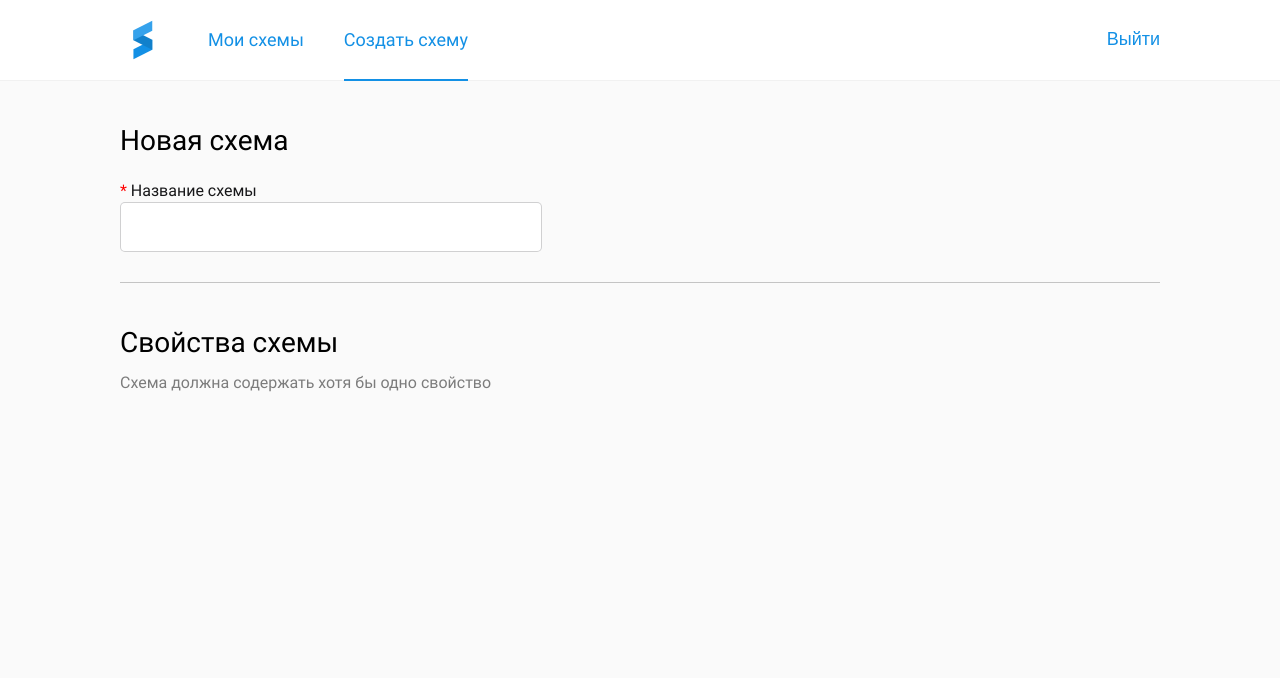
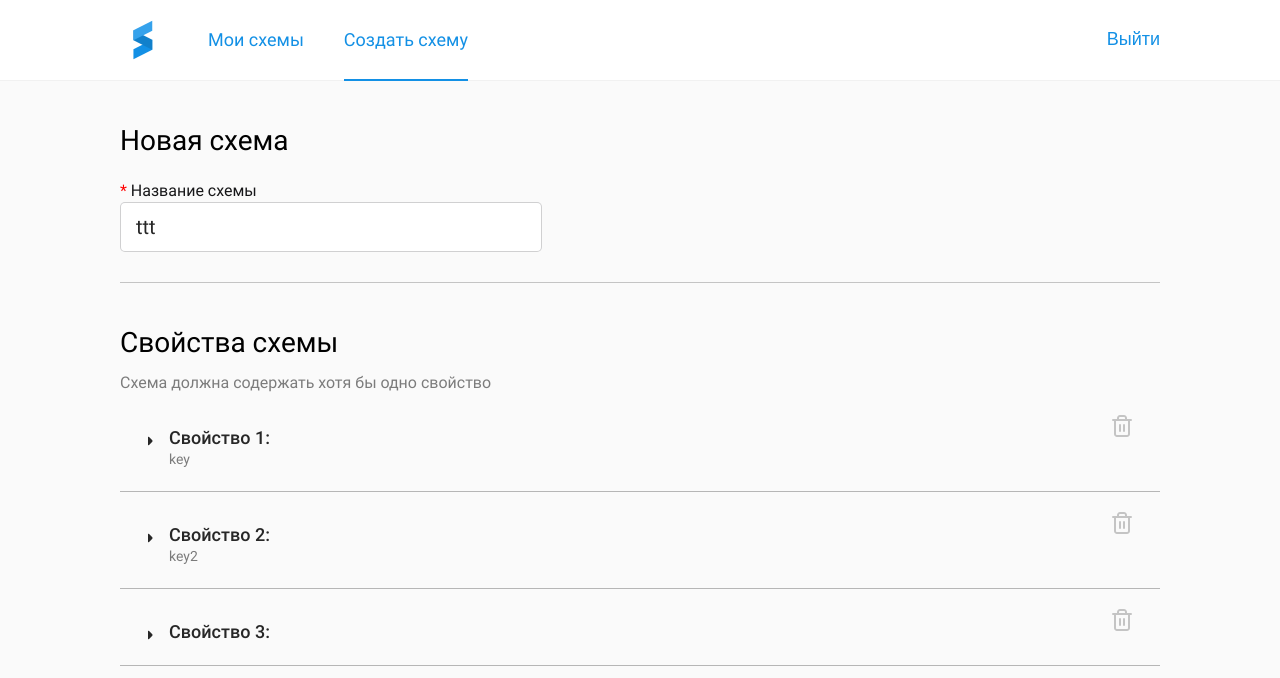
Before and after one commit to obronov/constructor_form, a Vue app in the folder forms/: page /create in a window 1280 px wide. Shown: the top 678 px of the page. Built offline with nearby package versions, Linux system fonts and the light colour scheme.

Commit message:
wip added create form

```diff
--- a/forms/src/assets/scss/global.scss
+++ b/forms/src/assets/scss/global.scss
@@ -64,8 +64,8 @@ textarea{
     outline: none;
   }
   border-radius: 0;
-  -webkit-appearance: none;
-  overflow: hidden;
+/*   -webkit-appearance: none;
+  overflow: hidden;   */
 }
 
 button {
@@ -410,3 +410,86 @@ h2, .h2 {
   opacity: 0.5;
   margin: 0;
 }
+
+.create-schema-items{
+  padding: 0;
+  margin: 0;
+  list-style: none;
+  font-size: 1rem;
+}
+.create-schema-items__item{
+  padding: 2em;
+  margin: 0;
+  display: grid;
+  grid-template-columns: auto 1fr auto;
+  grid-gap: 0 .9em;
+  align-items: baseline;
+  border-bottom: 1px solid rgba(23, 23, 25, 0.3);
+  &.opened{
+    background: #fff;
+    padding: 2em 2em 4em;
+  }
+  &.opened .create-schema-items__btnExpand{
+    transform: rotate(0deg);
+  }
+}
+.create-schema-items__btnExpand{
+  display: flex;
+  flex-flow: row wrap;
+  align-items: center;
+  justify-content: center;
+  border: none;
+  background: none;
+  padding: 0;
+  width: 2em;
+  height: 2em;
+  font-size: 1em;
+  transform: rotate(-90deg);
+  & svg{
+    display: block;
+    width: 10px;
+    height: 5px;
+  }
+}
+.create-schema-items__properties-name{
+  font-weight: 500;
+  font-size: 1.8em;
+  line-height: 122%;
+  color: #272727;
+}
+.create-schema-items__short-desc{
+  font-size: 1.4em;
+  line-height: 157%;
+  color: #272727;
+  opacity: 0.6;
+}
+.create-schema-items__btnDelete{
+  display: block;
+  border: none;
+  background: none;
+  padding: 0;
+  width: 3.6em;
+  height: 3.6em;
+  font-size: 1em;
+  margin: -0.7em 0 0;
+  & svg{
+    display: block;
+    width: 100%;
+    height: 100%;
+  }
+}
+.create-schema-items__properties {
+  display: grid;
+  grid-template-columns: repeat(2, minmax(20em, 38.6em));
+  grid-gap: 0 10.7em;
+}
+.control_create-schema{
+  margin: 1.1em 0 2em;
+  &:last-child{
+    margin:  1.1em 0 0;
+  }
+}
+.control-select__option {
+  width: 1em;
+  height: 1em;
+}
--- a/forms/src/components/CreateSchemes.vue
+++ b/forms/src/components/CreateSchemes.vue
@@ -7,12 +7,84 @@
     <div class="create-schema__main">
       <h2 class="title title_create-schema-main">Свойства схемы</h2>
       <p class="create-schema__description">Схема должна содержать хотя бы одно свойство</p>
+      <ul class="create-schema-items">
+        <li class="create-schema-items__item"
+          v-for="(item, index) in schema.fields" :key="index"
+          :class="{opened: selectedItem == `item${index}`}"
+          >
+          <button class="create-schema-items__btnExpand" type="button" @click="selectedItem = `item${index}`">
+            <svg width="10" height="5" viewBox="0 0 10 5" fill="none" xmlns="http://www.w3.org/2000/svg">
+              <path d="M4.29289 4.29289L0.853553 0.853553C0.538571 0.538571 0.761654 0 1.20711 0H8.79289C9.23835 0 9.46143 0.53857 9.14645 0.853553L5.70711 4.29289C5.31658 4.68342 4.68342 4.68342 4.29289 4.29289Z" fill="#272727"/>
+            </svg>
+          </button>
+          <div class="create-schema-items__properties">
+            <div class="create-schema-items__controls">
+              <div class="create-schema-items__properties-name">
+                <span>Свойство {{index + 1}}: </span>
+                <span>{{item.label}}</span>
+              </div>
+              <div class="create-schema-items__short-desc" v-if="selectedItem !== `item${index}`">{{setShortDescription(item)}}</div>
+
+              <div class="create-schema-items__controls-items" v-if="selectedItem == `item${index}`">
+                <ControlText class="control_create-schema" @oninput="(value) => item.key = value" :options="{
+                  key: 'key_schema',
+                  label: 'Ключ свойства',
+                  value: item.key,
+                  type: 'string',
+                  validation: {
+                    required: true
+                    }
+                }"/>
+                <ControlText class="control_create-schema" @oninput="(value) => item.label = value" :options="{
+                  key: 'name_properties',
+                  label: 'Название свойства',
+                  value: item.label,
+                  type: 'string',
+                  validation: {
+                    required: true
+                    }
+                }"/>
+                {{selectValue}}
+                <!-- <ControlSelect class="control_create-schema" @onchange="(value) => selectValue = value" :options="{
+                  key: 'select_properties',
+                  label: 'Поле для отображения',
+                  value: selectValue,
+                  type: 'select',
+                  validation: {
+                    required: true
+                    },
+                  options: item.options
+                }"/> -->
+              </div>
+
+            </div>
+
+            <div class="create-schema-items__controls" v-if="selectedItem == `item${index}`">
+              <div class="create-schema-items__properties-name">
+                <span>Валидация</span>
+              </div>
+            </div>
+
+          </div>
+          <button class="create-schema-items__btnDelete" type="button">
+            <svg width="36" height="36" viewBox="0 0 36 36" fill="none" xmlns="http://www.w3.org/2000/svg">
+              <rect width="36" height="36" rx="5" />
+              <path d="M9 12H11H27" stroke="#C4C4C4" stroke-width="2" stroke-linecap="round" stroke-linejoin="round"/>
+              <path d="M14 12V10C14 9.46957 14.2107 8.96086 14.5858 8.58579C14.9609 8.21071 15.4696 8 16 8H20C20.5304 8 21.0391 8.21071 21.4142 8.58579C21.7893 8.96086 22 9.46957 22 10V12M25 12V26C25 26.5304 24.7893 27.0391 24.4142 27.4142C24.0391 27.7893 23.5304 28 23 28H13C12.4696 28 11.9609 27.7893 11.5858 27.4142C11.2107 27.0391 11 26.5304 11 26V12H25Z" stroke="#C4C4C4" stroke-width="2" stroke-linecap="round" stroke-linejoin="round"/>
+              <path d="M16 17V23" stroke="#C4C4C4" stroke-width="2" stroke-linecap="round" stroke-linejoin="round"/>
+              <path d="M20 17V23" stroke="#C4C4C4" stroke-width="2" stroke-linecap="round" stroke-linejoin="round"/>
+            </svg>
+          </button>
+
+        </li>
+      </ul>
     </div>
   </div>
 </template>
 
 <script>
 import ControlText from '@/components/utilities/ControlText'
+/* import ControlSelect from '@/components/utilities/ControlSelect' */
 export default {
   components: {ControlText},
   props:{
@@ -20,9 +92,12 @@ export default {
   },
   data(){
     return{
+      selectValue: '',
+      selectedItem: null,
       nameSchema: {
         key: 'name_schema',
         label: 'Название схемы',
+        value: 'ttt',
         type: 'string',
         validation: {
           required: true
@@ -31,6 +106,7 @@ export default {
       schema: this.template,
       controls:[
         {
+        "label": "Текстовое поле",
         "type": "string",
         "validation": {
           "required": false,
@@ -39,6 +115,7 @@ export default {
           }
         },
         {
+        "label": "Числовое поле",
         "type": "number",
         "validation": {
           "required": false,
@@ -47,6 +124,7 @@ export default {
           }
         },
         {
+        "label": "Пароль",
         "type": "password",
         "validation": {
           "required": false,
@@ -55,6 +133,7 @@ export default {
           }
         },
         {
+        "label": "Чекбокс",
         "type": "checkbox",
         "validation": {
           "required": false,
@@ -63,6 +142,7 @@ export default {
           }
         },
         {
+        "label": "Номер телефона",
         "type": "phone",
         "validation": {
           "required": false,
@@ -71,6 +151,7 @@ export default {
           }
         },
         {
+        "label": "Выпадающий список",
         "type": "select",
         "validation": {
           "required": false,
@@ -78,6 +159,28 @@ export default {
         "options": []
         }
       ]
+    }
+  },
+  methods:{
+    setShortDescription(item){
+      let text = '';
+console.log('item', item)
+      for (const index in this.controls) {
+        if (Object.hasOwnProperty.call(this.controls, index)) {
+          const element = this.controls[index];
+
+          if(element.type == item.type){
+            console.log('element', element)
+            if(item.label){
+              text = item.label + '; '
+            }
+            text += item.key
+          }
+
+        }
+      }
+
+      return text;
     }
   }
 }
--- /dev/null
+++ b/forms/src/components/utilities/ControlSelect.vue
@@ -0,0 +1,36 @@
+<template>
+  <div class="control-select">
+    <input class="control-select__output" :name="options.key" type="text" readonly  :value="options.value" @change="$emit('onchange', checkedNames)">
+    <div class="control-select__drop-down">
+      <label v-for="(item, index) in options.options" :key="index">
+        <div>{{item.value}}</div>
+        <div>{{item.key}}</div>
+        <div>{{checkedNames}}</div>
+        <input class="control-select__option" :name="item.key" :value="item.key" v-model="checkedNames" type="radio">
+      </label>
+    </div>
+  </div>
+   <!--  <select class="control-select" :name="options.key"  v-model="options.value" @input="$emit('oninput', $event.target.value)">
+      <option :value="item.value"  :name="item.key" v-for="(item, index) in options.options" :key="index">{{item.value}}</option>
+    </select> -->
+
+    <!-- <label class="control-label" v-if="{'control-label_error': error}"><span class="control-label__star" v-if="options.validation.required">*</span> {{options.label}}</label>
+    <input class="control-input" v-if="{'control-input_error': error}" :name="options.key" type="text" v-model="options.value" @input="$emit('oninput', $event.target.value)"> -->
+
+</template>
+
+<script>
+
+export default {
+  props:{
+    options: Object,
+    error: Boolean
+  },
+  data(){
+    return{
+      checkedNames: ''
+    }
+  }
+}
+
+</script>
--- a/forms/src/components/utilities/ControlText.vue
+++ b/forms/src/components/utilities/ControlText.vue
@@ -1,7 +1,7 @@
 <template>
   <div class="control">
     <label class="control-label" v-if="{'control-label_error': error}"><span class="control-label__star" v-if="options.validation.required">*</span> {{options.label}}</label>
-    <input class="control-input" v-if="{'control-input_error': error}" :name="options.key" type="text" v-model="options.value">
+    <input class="control-input" v-if="{'control-input_error': error}" :name="options.key" type="text" :value="options.value" @input="$emit('oninput', $event.target.value)">
   </div>
 </template>
 
--- a/forms/src/views/Create.vue
+++ b/forms/src/views/Create.vue
@@ -16,7 +16,7 @@ export default {
         "name": "",
         "fields": [
           {
-            "key": "",
+            "key": "key",
             "type": "string",
             "label": "",
             "validation": {
@@ -24,6 +24,52 @@ export default {
                 "max": '',
                 "required": false
             }
+          },
+          {
+            "key": "key2",
+            "type": "string",
+            "label": "",
+            "validation": {
+                "min": '',
+                "max": '',
+                "required": false
+            }
+          },
+          {
+            "key": "",
+            "type": "select",
+            "label": "",
+            "validation": {
+                "min": '',
+                "max": '',
+                "required": false
+            },
+            "options": [
+              {
+                "key": "string",
+                "value": "Текстовое поле"
+              },
+              {
+                "key": "number",
+                "value": "Числовое поле"
+              },
+              {
+                "key": "password",
+                "value": "Пароль"
+              },
+              {
+                "key": "checkbox",
+                "value": "Чекбокс"
+              },
+              {
+                "key": "phone",
+                "value": "Номер телефона"
+              },
+              {
+                "key": "select",
+                "value": "Выпадающий список"
+              }
+            ]
           }
         ]
       }
```
